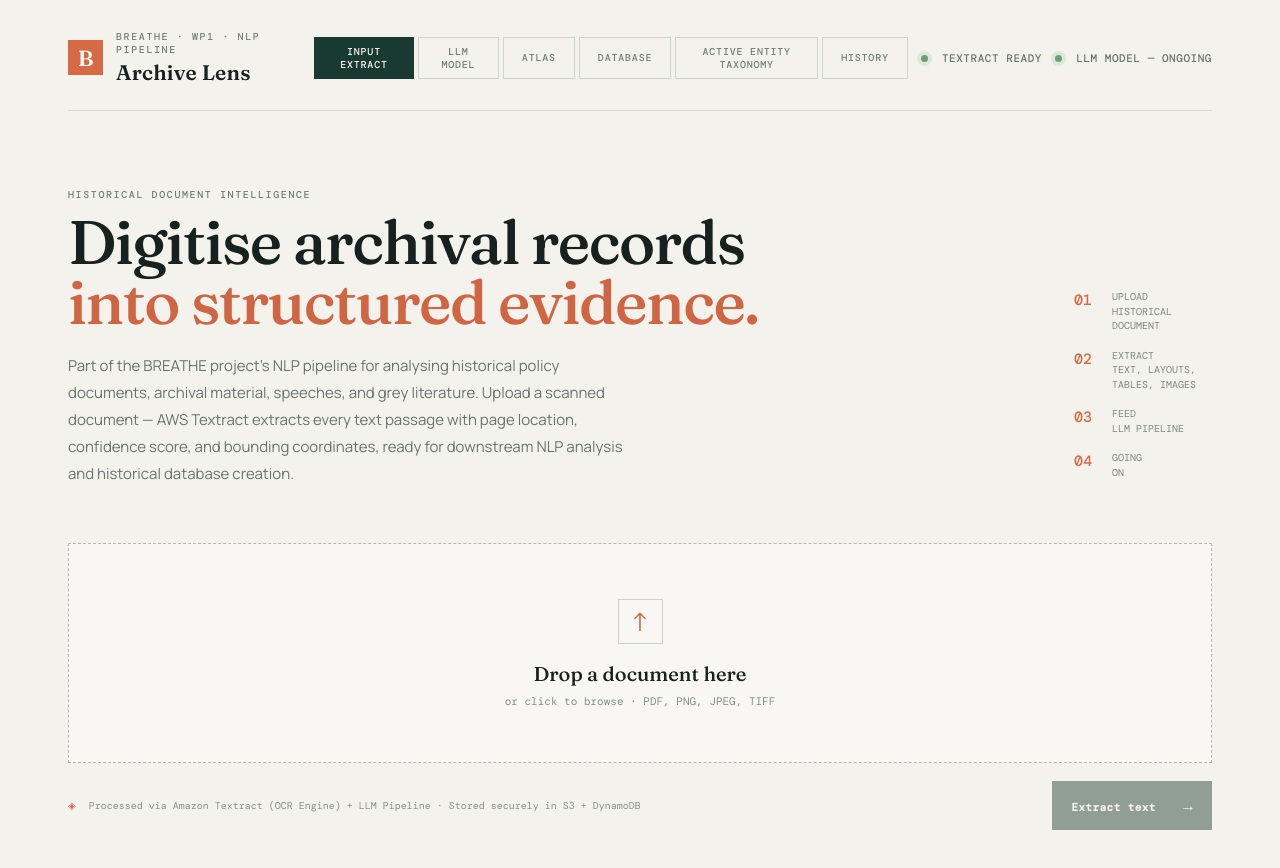
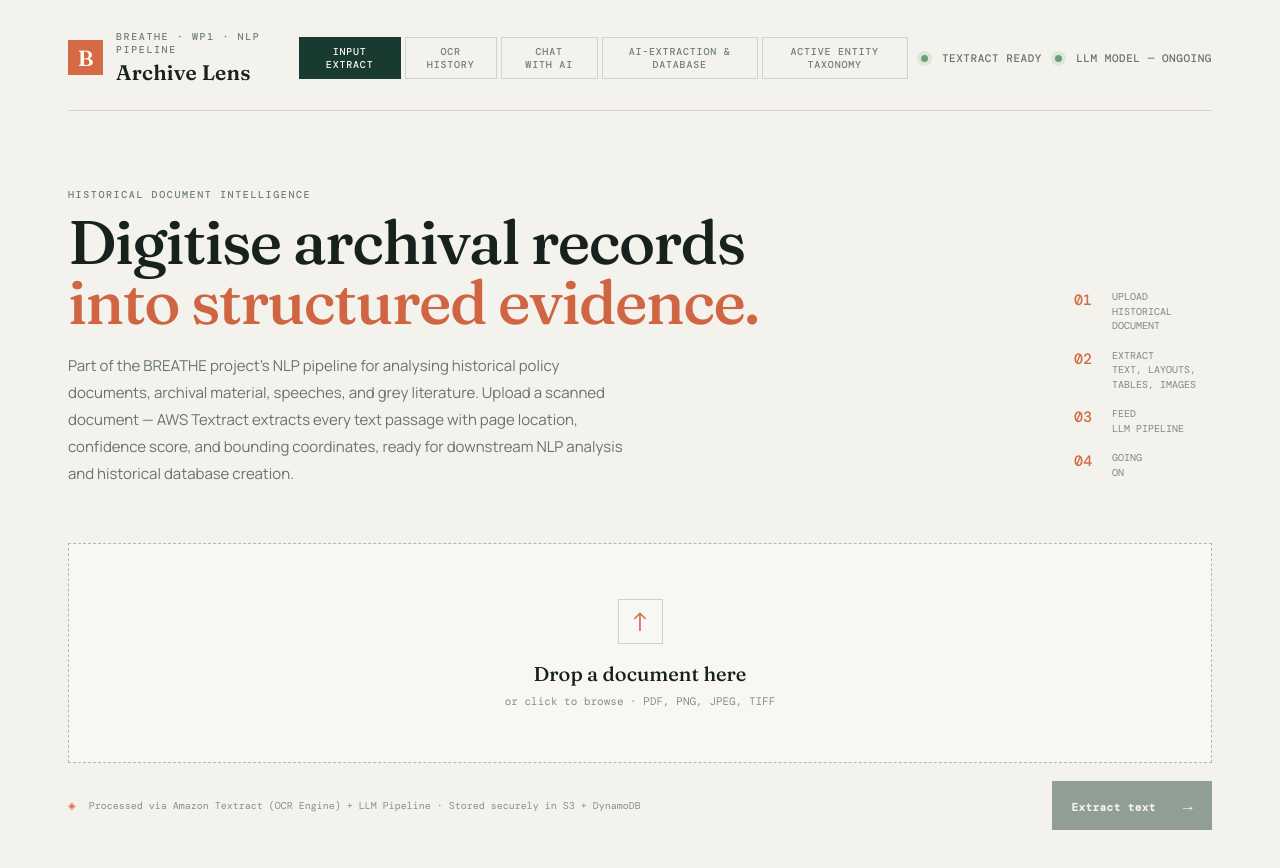
Before and after one commit to Balaji-jrf/WP1-target1-BREATHE, a React (Create React App) app in the folder NLP-Pipleline-frontEnd/ocr-explorer/: page / in a window 1280 px wide. Shown: the top 868 px of the page. Built offline with nearby package versions, Linux system fonts and the light colour scheme.

Commit message:
Updated frontend button

```diff
--- a/NLP-Pipleline-frontEnd/ocr-explorer/src/App.js
+++ b/NLP-Pipleline-frontEnd/ocr-explorer/src/App.js
@@ -22,21 +22,19 @@ export default function App() {
           <button className={tab === 'extract' ? 'tab active' : 'tab'} onClick={() => setTab('extract')}>
             Input Extract
           </button>
+          <button className={tab === 'history' ? 'tab active' : 'tab'} onClick={() => setTab('history')}>
+            OCR History {historyCount > 0 && <span className="badge">{historyCount}</span>}
+          </button>
           <button className={tab === 'llm' ? 'tab active' : 'tab'} onClick={() => setTab('llm')}>
-            LLM Model
-          </button>
-          <button className={tab === 'atlas' ? 'tab active' : 'tab'} onClick={() => setTab('atlas')}>
-            Atlas
+            Chat with AI
           </button>
           <button className={tab === 'database' ? 'tab active' : 'tab'} onClick={() => setTab('database')}>
-            Database
+            AI-Extraction & Database
           </button>
           <button className={tab === 'taxonomy' ? 'tab active' : 'tab'} onClick={() => setTab('taxonomy')}>
             Active entity taxonomy
           </button>
-          <button className={tab === 'history' ? 'tab active' : 'tab'} onClick={() => setTab('history')}>
-            History {historyCount > 0 && <span className="badge">{historyCount}</span>}
-          </button>
+
         </nav>
         <span className="service-status"><span /> Textract ready</span>
         <span className="service-status llm-status"><span className="dot-orange" /> LLM Model — ongoing</span>
```
